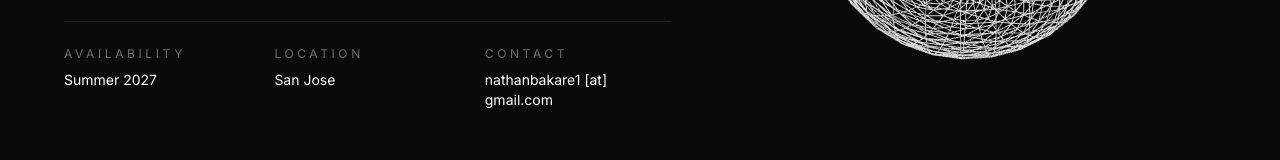
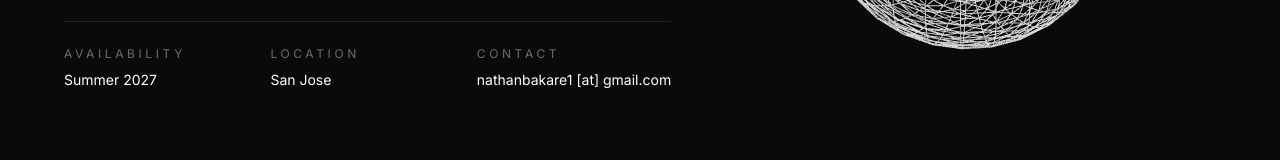
Before and after one commit to Thenathanb/nathan-b-portfolio, a React (Vite) app: page / in a window 1280 px wide. Shown: the part 439-599 px from the top of the page. Built offline with nearby package versions, Linux system fonts and the light colour scheme; no server answers.

Commit message:
Keep email on one line

```diff
--- a/src/App.jsx
+++ b/src/App.jsx
@@ -312,7 +312,7 @@ export default function App() {
                 Software Developer Co-op at IBM.
               </p>
 
-              <div className="mt-10 grid gap-6 border-t border-white/10 pt-6 sm:grid-cols-3">
+              <div className="mt-10 grid gap-6 border-t border-white/10 pt-6 sm:grid-cols-[1fr_1fr_auto]">
                 <div>
                   <p className="text-xs uppercase tracking-[0.3em] text-white/40">
                     Availability
@@ -329,7 +329,9 @@ export default function App() {
                   <p className="text-xs uppercase tracking-[0.3em] text-white/40">
                     Contact
                   </p>
-                  <p className="mt-2 text-sm">nathanbakare1 [at] gmail.com</p>
+                  <p className="mt-2 whitespace-nowrap text-sm">
+                    nathanbakare1 [at] gmail.com
+                  </p>
                 </div>
               </div>
             </motion.div>
@@ -395,7 +397,9 @@ export default function App() {
                     Contact
                   </p>
                   <p className="mt-4 text-sm text-white/70">
-                    nathanbakare1 [at] gmail.com
+                    <span className="whitespace-nowrap">
+                      nathanbakare1 [at] gmail.com
+                    </span>
                     <br />
                     San Jose, CA
                   </p>
```
